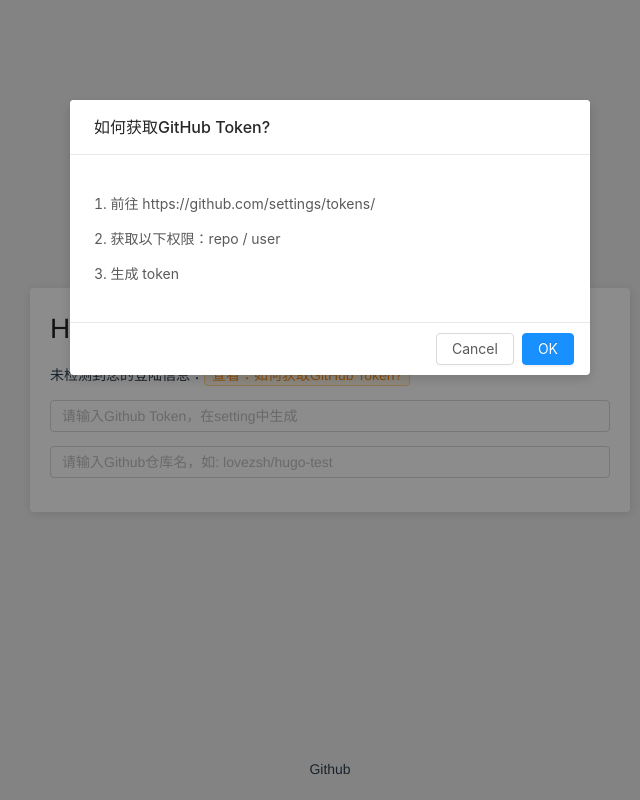
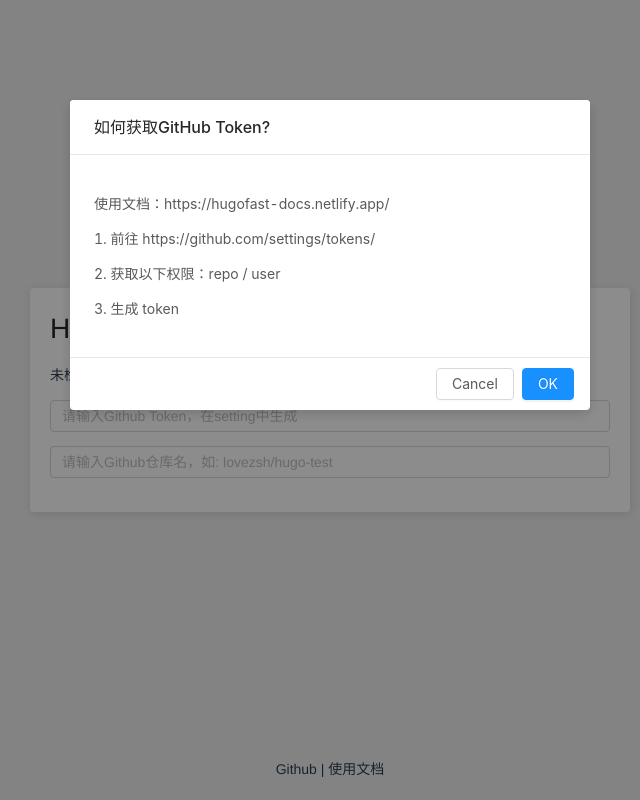
Before and after one commit to dlzmoe/HugoFast, a Vue app: page /#/login in a window 1280 px wide. Both pictures are taken after a click on the element "查看：如何获取GitHub Token?". Shown: the whole page, without its empty margins (310-950 px from the left). Built offline with nearby package versions, Linux system fonts and the light colour scheme; what vue-simple-markdown would draw is missing.

Commit message:
更新 login.vue

```diff
--- a/src/views/login.vue
+++ b/src/views/login.vue
@@ -21,9 +21,12 @@
 
     <div class="fixed">
       <a href="https://github.com/lovezsh/HugoFast" target="_blank">Github</a>
+       |
+      <a href="https://hugofast-docs.netlify.app/" target="_blank">使用文档</a>
     </div>
 
     <a-modal title="如何获取GitHub Token?" :visible="visible" :confirm-loading="confirmLoading" @ok="handleOk" @cancel="handleCancel">
+      <p>使用文档：<a href="https://hugofast-docs.netlify.app/" target="_blank">https://hugofast-docs.netlify.app/</a></p>
       <p>
         1. 前往
         <a href="https://github.com/settings/tokens/" target="_blank">https://github.com/settings/tokens/</a>
```
